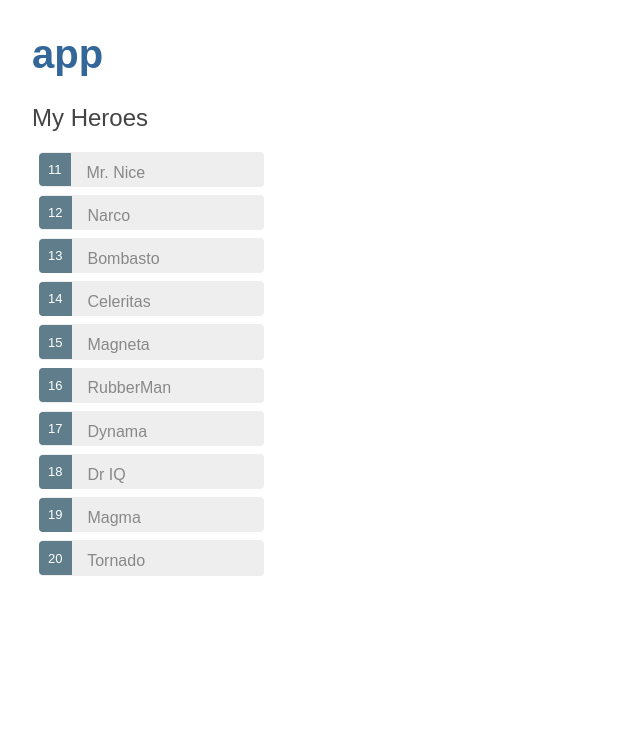
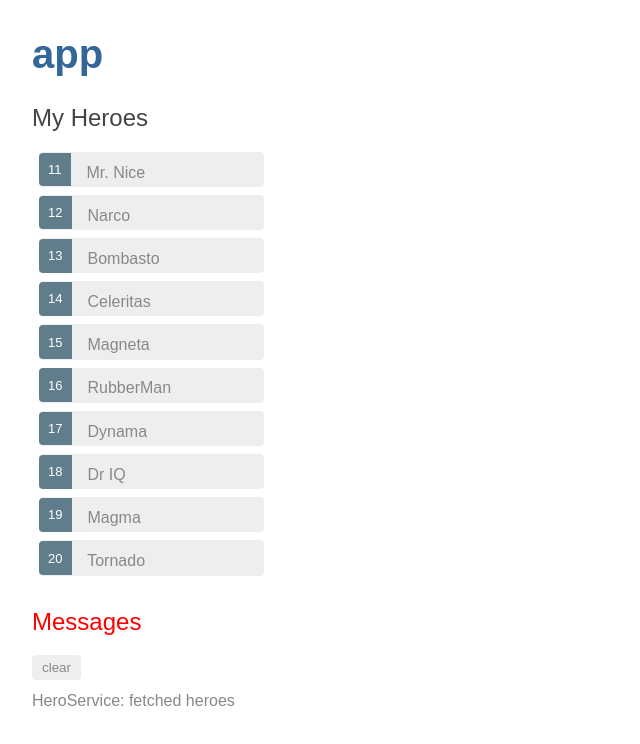
Before and after one commit to jeffersondesouza/angular-tour-of-heroes-redux, an Angular app: page / in a window 1280 px wide. Shown: the top 744 px of the page, without its empty margins (0-640 px from the left). Built offline with nearby package versions, Linux system fonts and the light colour scheme.

Commit message:
step 5 ok

```diff
--- a/src/app/app.component.html
+++ b/src/app/app.component.html
@@ -1,2 +1,3 @@
 <h1>{{title}}</h1>
 <app-heroes></app-heroes>
+<app-messages></app-messages>
--- a/src/app/hero.service.ts
+++ b/src/app/hero.service.ts
@@ -1,8 +1,19 @@
+import { Observable } from 'rxjs/Observable';
+import { HEROES } from './mock-heroes';
+import { Hero } from './hero';
 import { Injectable } from '@angular/core';
+import { MessageService } from './message.service';
+import 'rxjs/add/observable/of';
 
 @Injectable()
 export class HeroService {
 
-  constructor() { }
+  constructor(private messageService: MessageService) { }
+
+  getHeroes(): Observable<Hero[]> {
+    // TODO: send the message _after_ fetching the heroes
+    this.messageService.add('HeroService: fetched heroes');
+    return Observable.of(HEROES);
+  }
 
 }
--- a/src/app/heroes/heroes.component.ts
+++ b/src/app/heroes/heroes.component.ts
@@ -2,6 +2,7 @@ import { Hero } from './../hero';
 import { Component, OnInit } from '@angular/core';
 
 import { HEROES } from '../mock-heroes';
+import { HeroService } from '../hero.service';
 
 @Component({
   selector: 'app-heroes',
@@ -10,18 +11,22 @@ import { HEROES } from '../mock-heroes';
 })
 export class HeroesComponent implements OnInit {
 
-  heroes = HEROES;
+  selectedHero: Hero;
+  heroes: Hero[];
 
-  selectedHero: Hero;
-
-
-  constructor() { }
+  constructor(private heroService: HeroService) { }
 
   ngOnInit() {
+    this.getHeroes();
   }
 
   onSelect(hero: Hero): void {
     this.selectedHero = hero;
   }
 
+  getHeroes(): void {
+    this.heroService.getHeroes()
+      .subscribe(heroes => this.heroes = heroes);
+  }
+
 }
--- /dev/null
+++ b/src/app/message.service.ts
@@ -0,0 +1,16 @@
+import { Injectable } from '@angular/core';
+
+@Injectable()
+export class MessageService {
+
+  messages: string[] = [];
+
+  add(message: string) {
+    this.messages.push(message);
+  }
+
+  clear() {
+    this.messages = [];
+  }
+
+}
--- /dev/null
+++ b/src/app/messages/messages.component.css
@@ -0,0 +1,35 @@
+/* MessagesComponent's private CSS styles */
+h2 {
+  color: red;
+  font-family: Arial, Helvetica, sans-serif;
+  font-weight: lighter;
+}
+body {
+  margin: 2em;
+}
+body, input[text], button {
+  color: crimson;
+  font-family: Cambria, Georgia;
+}
+
+button.clear {
+  font-family: Arial;
+  background-color: #eee;
+  border: none;
+  padding: 5px 10px;
+  border-radius: 4px;
+  cursor: pointer;
+  cursor: hand;
+}
+button:hover {
+  background-color: #cfd8dc;
+}
+button:disabled {
+  background-color: #eee;
+  color: #aaa;
+  cursor: auto;
+}
+button.clear {
+  color: #888;
+  margin-bottom: 12px;
+}
--- /dev/null
+++ b/src/app/messages/messages.component.html
@@ -0,0 +1,8 @@
+<div *ngIf="messageService.messages.length">
+
+  <h2>Messages</h2>
+  <button class="clear"
+          (click)="messageService.clear()">clear</button>
+  <div *ngFor='let message of messageService.messages'> {{message}} </div>
+
+</div>
--- /dev/null
+++ b/src/app/messages/messages.component.ts
@@ -0,0 +1,16 @@
+import { Component, OnInit } from '@angular/core';
+import { MessageService } from '../message.service';
+
+@Component({
+  selector: 'app-messages',
+  templateUrl: './messages.component.html',
+  styleUrls: ['./messages.component.css']
+})
+export class MessagesComponent implements OnInit {
+
+
+  constructor(public messageService: MessageService) {}
+
+  ngOnInit() {
+  }
+}
```
Also changed, not shown: src/app/app.module.ts (+5 -2 lines), 2 other files (tests, documents, lock files or other folders).
